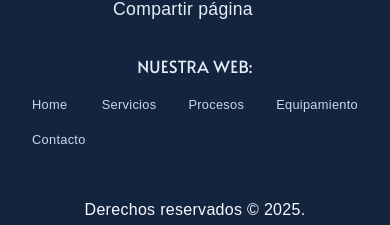
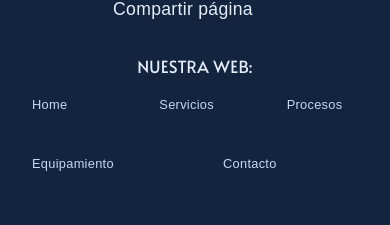
Before and after one commit to EmiLongo/talleres-montreal-react, a React (Vite) app: page / in a window 390 px wide. Shown: the part 6959-7184 px from the top of the page. Built offline with nearby package versions, Linux system fonts and the light colour scheme; some icons are missing; a web font is replaced by a local one.

Commit message:
fix footer - se arregla problemas de como nomenclar el responsive en styled

```diff
--- a/src/shared/Layout/components/Footer.tsx
+++ b/src/shared/Layout/components/Footer.tsx
@@ -44,13 +44,24 @@ export const Footer: React.FC = () => {
     paddingBottom: "1rem",
   });
 
-  const FooterList = styled(List)({
+  const FooterList = styled(List)(({ theme }) => ({
   display: "flex",
   listStyleType: "none",
   margin: 0,
-    gap: {xs: "1.5rem", md: "2rem"},
+  gap: "1.5rem",
   flexWrap: "wrap",
-  });
+  [theme.breakpoints.up('md')]: {
+    gap: "2rem",
+  },
+  }));
+
+  const FooterListItem = styled(ListItem)(({ theme }) => ({
+    flex: 1,
+    paddingRight: "0.5rem",
+    [theme.breakpoints.up('md')]: {
+      paddingRight: "1rem",
+    },
+  }));
 
   const FooterLink = styled(Link)({
     textDecoration: "none",
@@ -58,11 +69,6 @@ export const Footer: React.FC = () => {
     "&:hover": {
       color: palette.primary[400],
     },
-  });
-
-  const FooterListItem = styled(ListItem)({
-    flex: 1,
-    paddingRight: {xs: "0.5rem", md: "1rem"},
   });
 
   // Función para compartir URL
@@ -175,6 +181,7 @@ export const Footer: React.FC = () => {
           </Box>
             <Box id="footerRight">
               <Title2 sx={{ color: palette.primary[100], textAlign: "center" }}>NUESTRA WEB:</Title2>
+              <Box>
                 <FooterList>
                   <FooterListItem id="footerListItem-home">
                     <FooterLink href="#home">
@@ -192,6 +199,7 @@ export const Footer: React.FC = () => {
                     </FooterListItem>
                   ))}
                 </FooterList>
+              </Box>
             </Box>
         </Box>
         <Box
```
Lines whose indentation alone changed are shown as unchanged.
